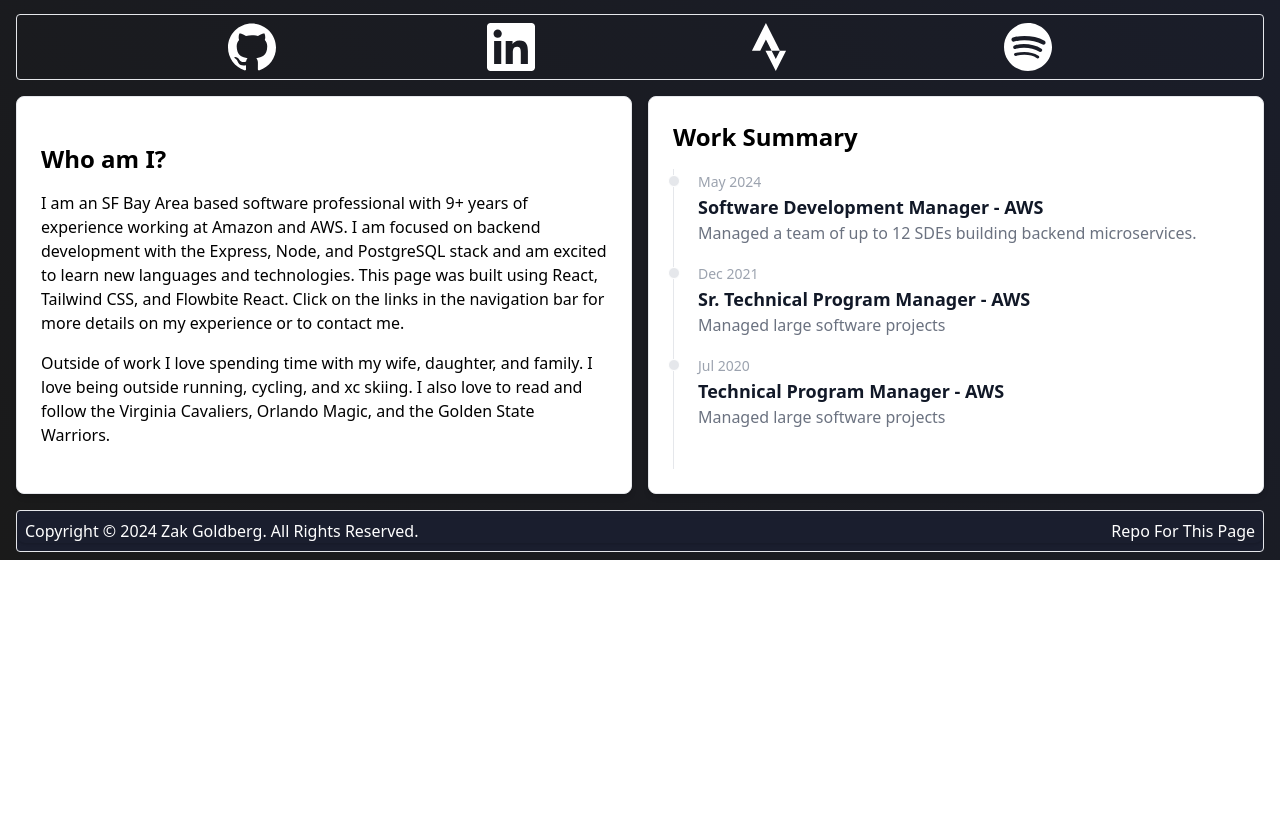
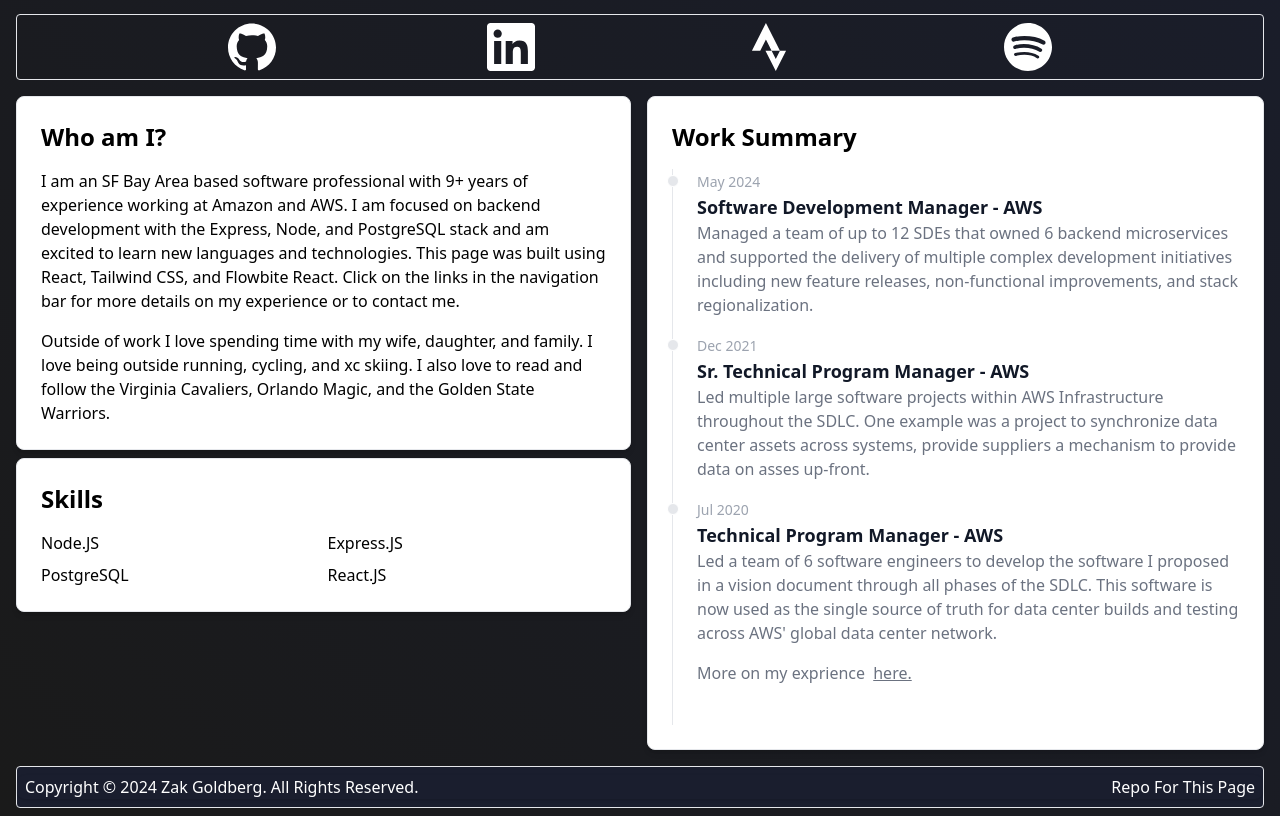
Before and after one commit to zak-goldberg/zak-goldberg-dev, a React (Vite) app: page / in a window 1280 px wide. Shown: the part 571-1387 px from the top of the page. Before the commit the page ends 1131 px from the top, so only its background shows below. Built offline with nearby package versions, Linux system fonts and the light colour scheme.

Commit message:
Updated home page content.

```diff
--- a/src/components/home-page-content.jsx
+++ b/src/components/home-page-content.jsx
@@ -1,4 +1,4 @@
-import { Card, Timeline } from "flowbite-react";
+import { Card, Timeline, TimelineContent } from "flowbite-react";
 import { Link } from "react-router-dom";
 
 const HomePageContent = () => {
@@ -86,16 +86,17 @@ const HomePageContent = () => {
       </section>
       <section id="about-me-cards" className="container mx-auto py-2 px-4">
         <div className="flex flex-col gap-4 md:flex md:flex-row">
-          <Card className="flex-1">
+          <div className="flex-1 flex flex-col gap-2">
+            <Card className="h-fit">
               <h3 className="text-2xl font-bold">Who am I?</h3>
               <p>
                 I am an SF Bay Area based software professional with 9+ years of
                 experience working at Amazon and AWS. I am focused on backend
                 development with the Express, Node, and PostgreSQL stack and am
                 excited to learn new languages and technologies. This page was
-              built using React, Tailwind CSS, and Flowbite React. Click on the
-              links in the navigation bar for more details on my experience or
-              to contact me.
+                built using React, Tailwind CSS, and Flowbite React. Click on
+                the links in the navigation bar for more details on my
+                experience or to contact me.
               </p>
               <p>
                 Outside of work I love spending time with my wife, daughter, and
@@ -104,6 +105,16 @@ const HomePageContent = () => {
                 Magic, and the Golden State Warriors.
               </p>
             </Card>
+            <Card>
+              <h3 className="text-2xl font-bold">Skills</h3>
+              <div className="grid grid-cols-2 gap-2" id="skills-container">
+                <span>Node.JS</span>
+                <span>Express.JS</span>
+                <span>PostgreSQL</span>
+                <span>React.JS</span>
+              </div>
+            </Card>
+          </div>
           <Card className="flex-1">
             <h3 className="text-2xl font-bold">Work Summary</h3>
             <Timeline>
@@ -115,8 +126,10 @@ const HomePageContent = () => {
                     Software Development Manager - AWS
                   </Timeline.Title>
                   <Timeline.Body>
-                    Managed a team of up to 12 SDEs building backend
-                    microservices.
+                    Managed a team of up to 12 SDEs that owned 6 backend
+                    microservices and supported the delivery of multiple complex
+                    development initiatives including new feature releases,
+                    non-functional improvements, and stack regionalization.
                   </Timeline.Body>
                 </Timeline.Content>
                 <Timeline.Point />
@@ -125,7 +138,13 @@ const HomePageContent = () => {
                   <Timeline.Title>
                     Sr. Technical Program Manager - AWS
                   </Timeline.Title>
-                  <Timeline.Body>Managed large software projects</Timeline.Body>
+                  <Timeline.Body>
+                    Led multiple large software projects within AWS
+                    Infrastructure throughout the SDLC. One example was a
+                    project to synchronize data center assets across systems,
+                    provide suppliers a mechanism to provide data on asses
+                    up-front.
+                  </Timeline.Body>
                 </Timeline.Content>
                 <Timeline.Point />
                 <Timeline.Content>
@@ -133,8 +152,25 @@ const HomePageContent = () => {
                   <Timeline.Title>
                     Technical Program Manager - AWS
                   </Timeline.Title>
-                  <Timeline.Body>Managed large software projects</Timeline.Body>
+                  <Timeline.Body>
+                    Led a team of 6 software engineers to develop the software I
+                    proposed in a vision document through all phases of the
+                    SDLC. This software is now used as the single source of
+                    truth for data center builds and testing across AWS' global
+                    data center network.
+                  </Timeline.Body>
                 </Timeline.Content>
+                <TimelineContent>
+                  <Timeline.Body>
+                    More on my exprience{" "}
+                    <Link
+                      to={"/experience"}
+                      className="mx-1 hover:text-black underline"
+                    >
+                      here.
+                    </Link>
+                  </Timeline.Body>
+                </TimelineContent>
               </Timeline.Item>
             </Timeline>
           </Card>
```
Lines whose indentation alone changed are shown as unchanged.
